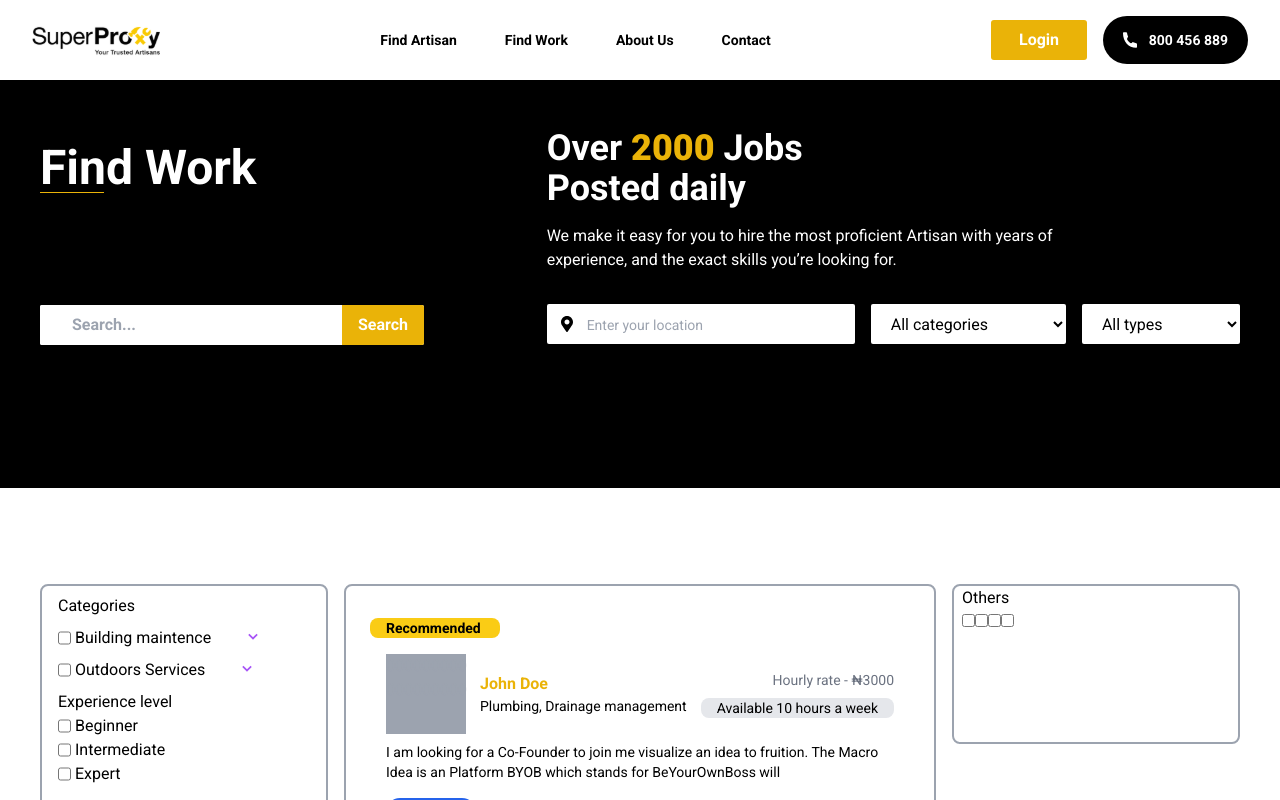
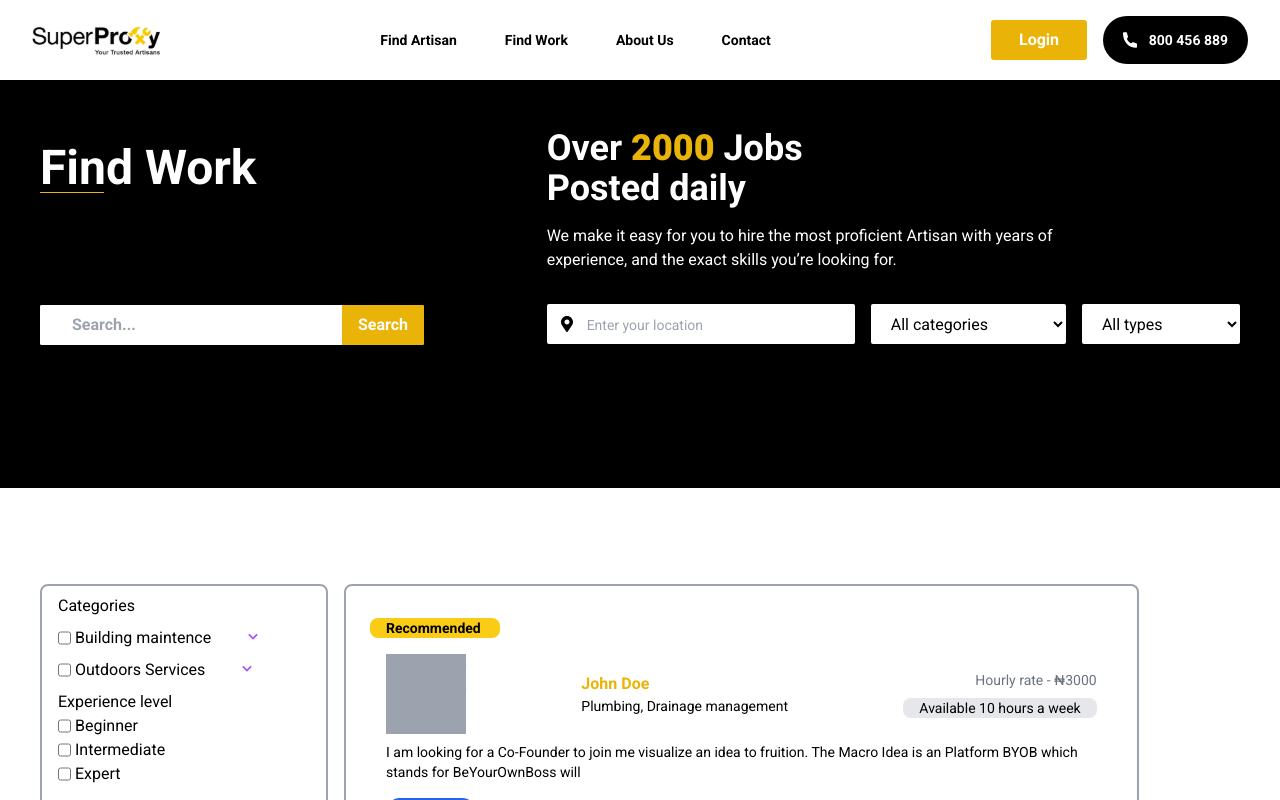
Before and after one commit to iamkennis/Artisan-Finder, a Next.js app: page /findwork in a window 1280 px wide. Shown: the top 800 px of the page. Built offline with nearby package versions, Linux system fonts and the light colour scheme.

Commit message:
fix findhire

```diff
--- a/components/home/Findhire.tsx
+++ b/components/home/Findhire.tsx
@@ -147,7 +147,7 @@ export default function FindHire() {
               </div>
             </div>
           </div>
-          <section className="border-2 border-gray-400 rounded-lg w-full h-screen overflow-y-scroll col-span-6 px-2">
+          <section className="border-2 border-gray-400 rounded-lg w-full h-screen overflow-y-scroll col-span-8 px-2">
             <section className="h-40 py-8 px-4 gap-4">
               <div className="bg-yellow-400 max-w-[130px] rounded-lg px-4">
                 <p className="text-sm font-bold">Recommended</p>
@@ -201,22 +201,6 @@ export default function FindHire() {
           </div>
             </section>
           </section>
-
-          <div className="border-2 border-gray-400 rounded-lg w-full h-40 col-span-3">
-            <div className="px-2 gap-4">
-              <h3>Others</h3>
-              <form>
-                <input
-                  type="checkbox"
-                  name="Building maintence"
-                  value="Building maintence"
-                />
-                <input type="checkbox" name="Carpenter" value="Carpenter" />
-                <input type="checkbox" name="Painting" value="Painting" />
-                <input type="checkbox" name="Plumbing" value="Plumbing" />
-              </form>
-            </div>
-          </div>
         </main>
 		</>
 	);
--- a/components/home/Findwork.tsx
+++ b/components/home/Findwork.tsx
@@ -153,7 +153,7 @@ export default function FindWork() {
               </div>
             </div>
           </div>
-          <section className="border-2 border-gray-400 rounded-lg w-full h-screen overflow-y-scroll col-span-6 px-2">
+          <section className="border-2 border-gray-400 rounded-lg w-full h-screen overflow-y-scroll col-span-8 px-2">
             <section className="h-40 py-8 px-4 gap-4">
               <div className="bg-yellow-400 max-w-[130px] rounded-lg px-4">
                 <p className="text-sm font-bold">Recommended</p>
@@ -207,22 +207,6 @@ export default function FindWork() {
           </div>
             </section>
           </section>
-
-          <div className="border-2 border-gray-400 rounded-lg w-full h-40 col-span-3">
-            <div className="px-2 gap-4">
-              <h3>Others</h3>
-              <form>
-                <input
-                  type="checkbox"
-                  name="Building maintence"
-                  value="Building maintence"
-                />
-                <input type="checkbox" name="Carpenter" value="Carpenter" />
-                <input type="checkbox" name="Painting" value="Painting" />
-                <input type="checkbox" name="Plumbing" value="Plumbing" />
-              </form>
-            </div>
-          </div>
         </main>
       </section>
     </>
```
